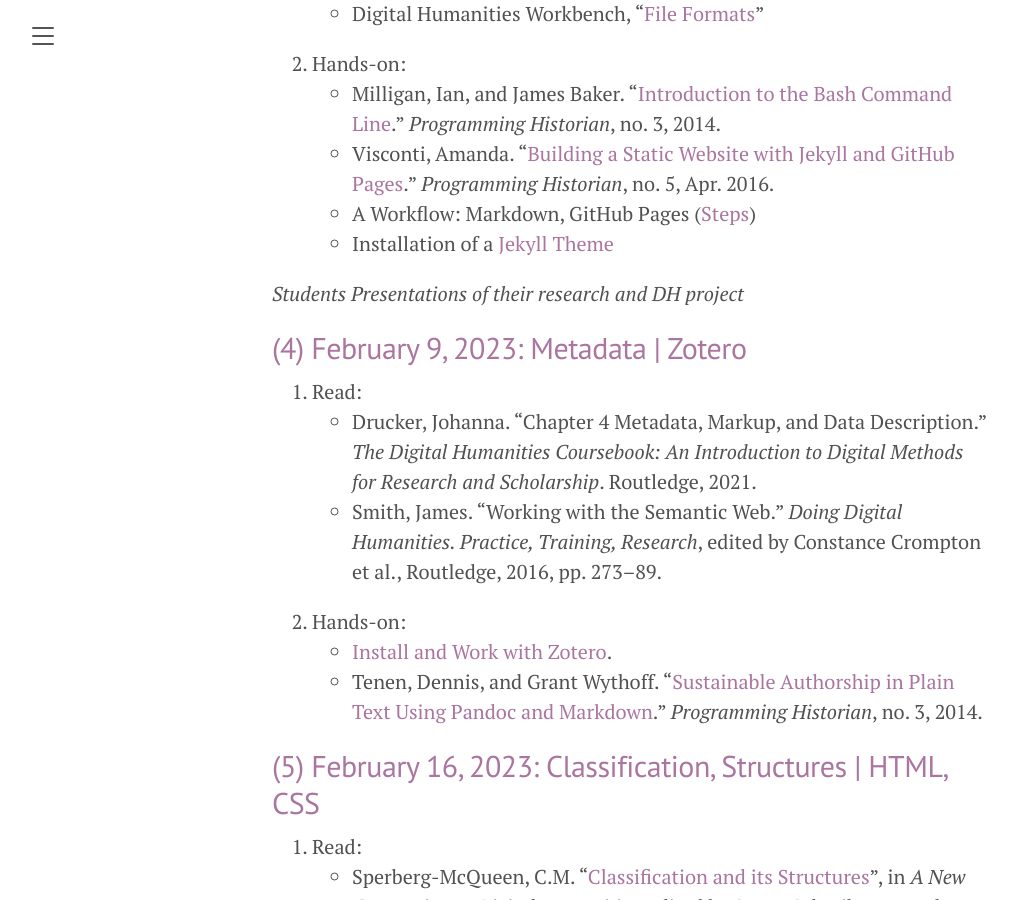
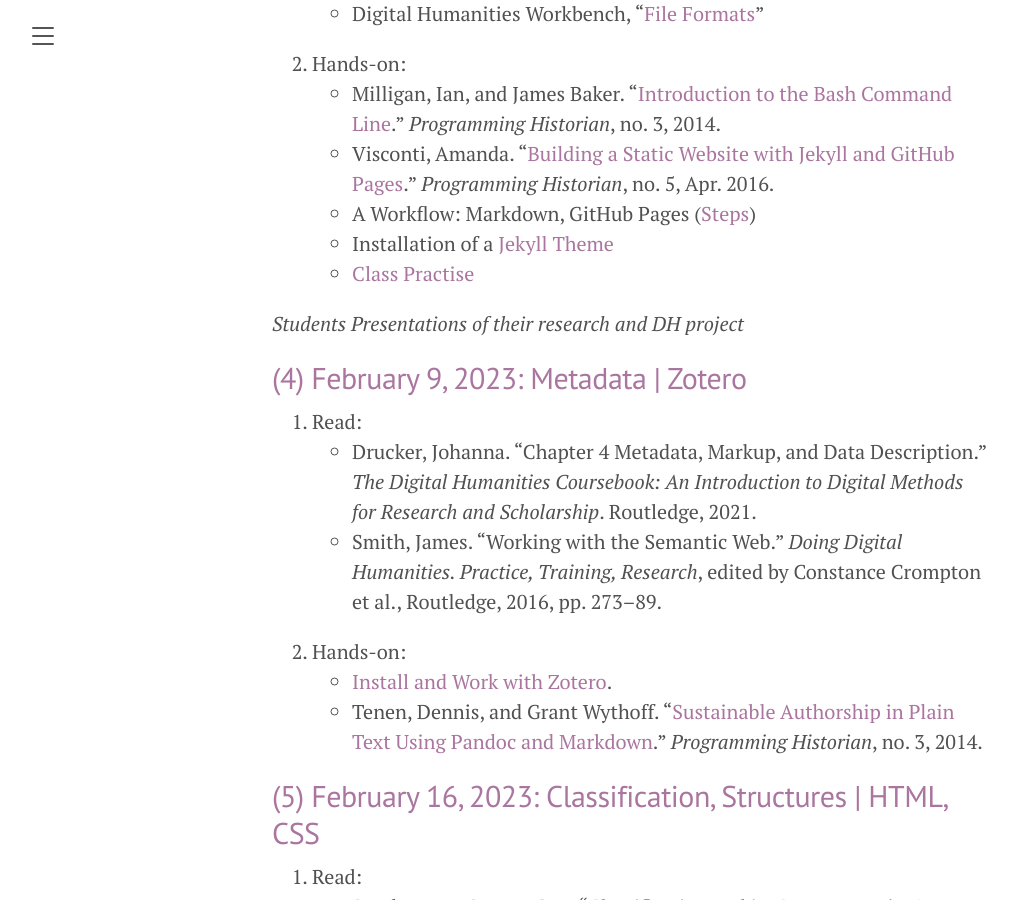
Before and after one commit to susannalles/DHPracticum_Spring23, a Jekyll site: the page built from schedule.md, in a window 1280 px wide and 900 px high, scrolled down 1357 px. Shown: the whole window, without its empty margins (8-1025 px from the left). Built offline with Jekyll 4.4.1, drawn with Linux system fonts in a browser that asks for light colours.

Commit message:
Update schedule.md

```diff
--- a/schedule.md
+++ b/schedule.md
@@ -37,6 +37,7 @@ Each week, this schedule will be updated with more details on the exercices and
   - Visconti, Amanda. “[Building a Static Website with Jekyll and GitHub Pages](https://programminghistorian.org/en/lessons/building-static-sites-with-jekyll-github-pages).” *Programming Historian*, no. 5, Apr. 2016.
   - A Workflow: Markdown, GitHub Pages ([Steps](https://susannalles.github.io/DHPracticum/practice/jekyll/index.html))
   - Installation of a [Jekyll Theme](https://jekyllthemes.io/)
+  - [Class Practise](https://susannalles.github.io/DHPracticum_Spring23/exercises/3.Feb_2_2023/)
 
 *Students Presentations of their research and DH project*
 
```
